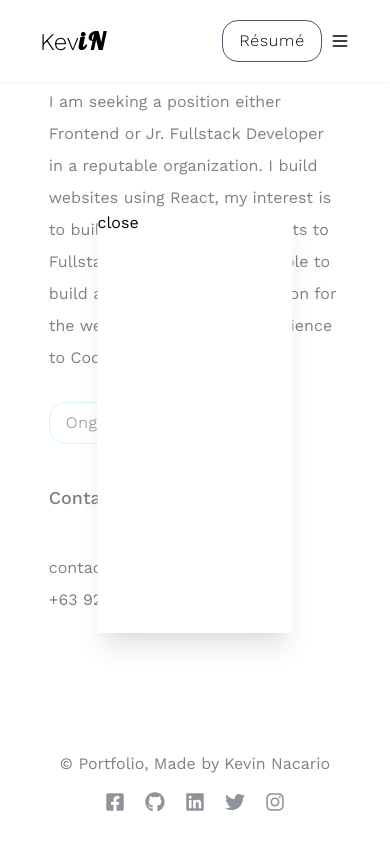
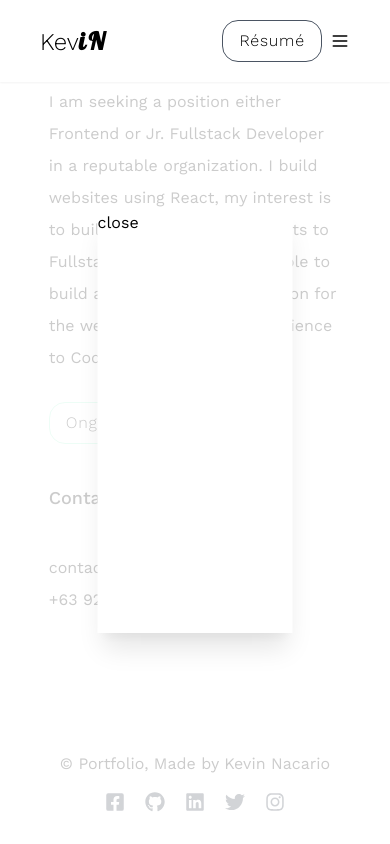
Before and after one commit to hitchcliff/kevinnacario.com, a React (Create React App) app: page / in a window 390 px wide. Both pictures are taken after a click on the button "Ongoing Projects". Shown: the part 2637-3481 px from the top of the page. Built offline with nearby package versions, Linux system fonts and the light colour scheme.

Commit message:
updated popup and footer responsive

```diff
--- a/src/app/Footer/Footer.tsx
+++ b/src/app/Footer/Footer.tsx
@@ -4,9 +4,9 @@ const svg = 'text-gray-800 w-5 h-5 object-cover';
 
 export default function Footer() {
   return (
-    <div className="w-3/4 m-auto flex flex-row flex-wrap items-center justify-center sm:justify-between py-10">
+    <div className="w-3/4 m-auto flex flex-wrap items-center justify-center py-10 flex-col sm:justify-between md:flex-row">
       <p>&copy; Portfolio, Made by Kevin Nacario</p>
-      <ul className="flex flex-row gap-5 mt-4 sm:mt-0">
+      <ul className="flex flex-row gap-5 mt-4 md:mt-0">
         <li>
           <Link to="https://www.facebook.com/notkev1n/">
             <svg className={svg} aria-hidden="true" xmlns="http://www.w3.org/2000/svg" viewBox="0 0 448 512">
--- a/src/app/Home/Popup.tsx
+++ b/src/app/Home/Popup.tsx
@@ -32,7 +32,7 @@ const animationTwo = {
 export default function PopupOngoingProjects({ setClicked }: PopupOngoingProjectsProps) {
   return (
     <motion.div {...animationOne} className="fixed w-full h-full z-10">
-      <div className="bg-white w-full h-full opacity-50 z-0" onClick={() => setClicked(false)} />
+      <div className="bg-white w-full h-full opacity-80 z-0" onClick={() => setClicked(false)} />
       <motion.div {...animationTwo} className="bg-white fixed position-center shadow-xl z-10">
         <span onClick={() => setClicked(false)}>close</span>
       </motion.div>
```
Also changed, not shown: 1 other file (tests, documents, lock files or other folders).
